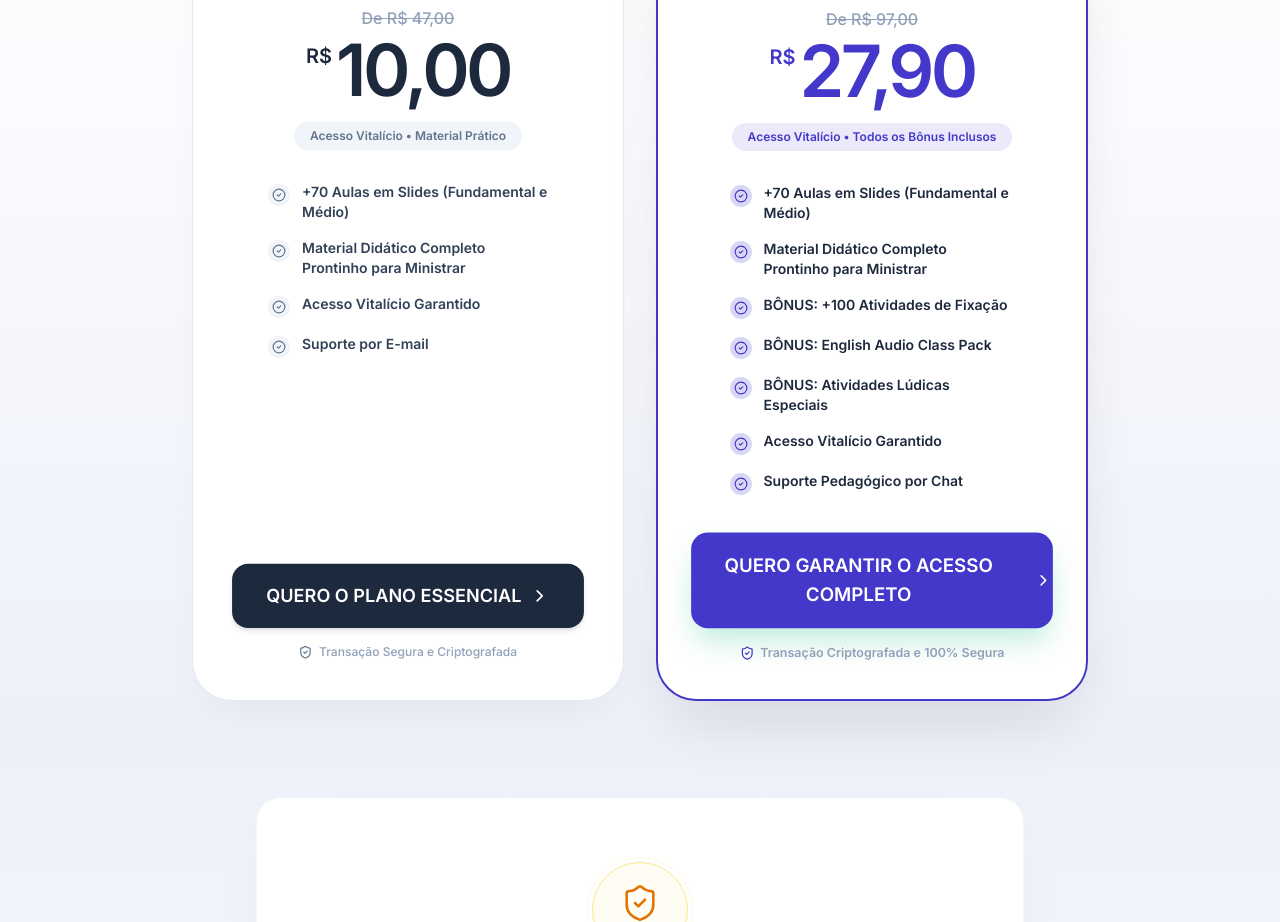
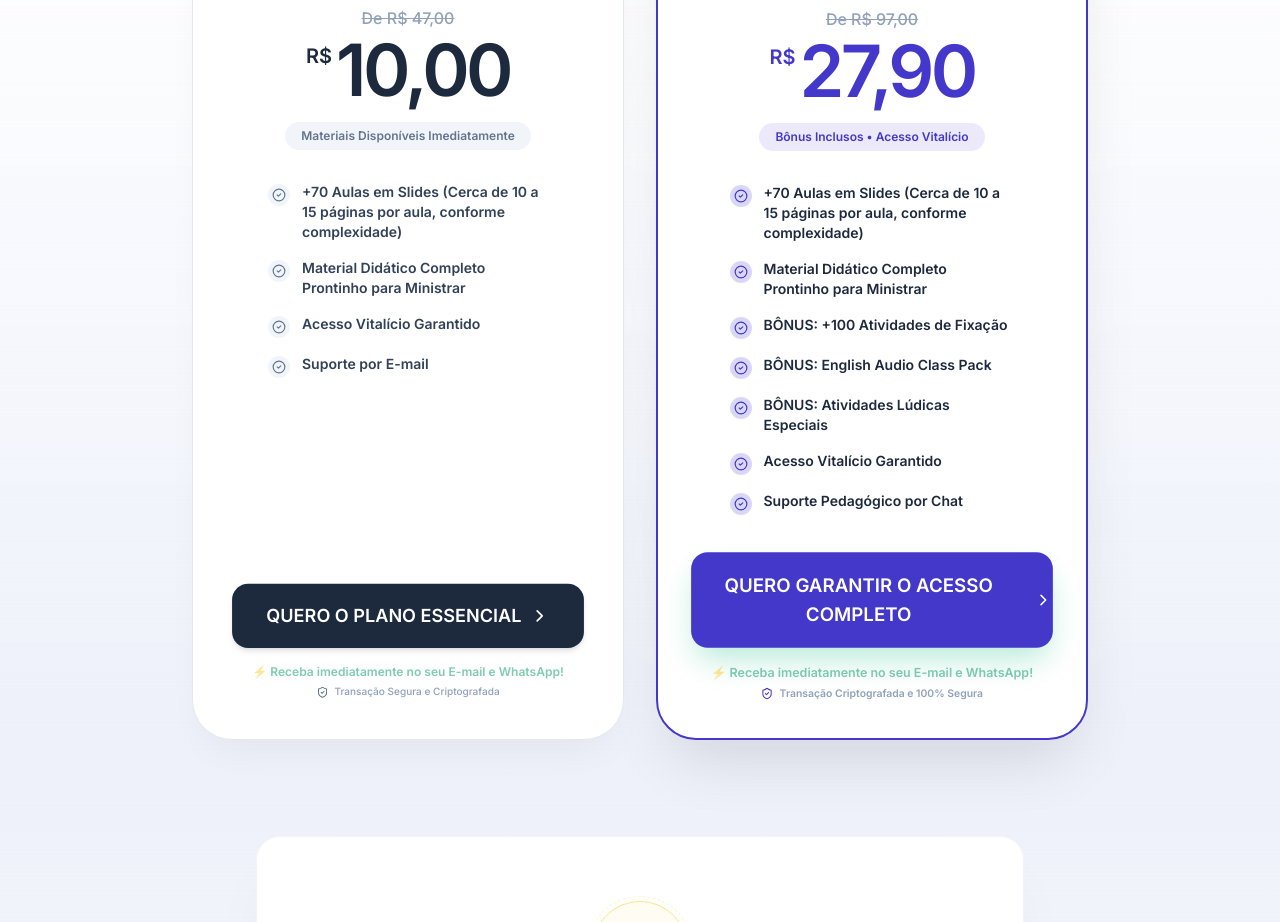
Before and after one commit to narutinfps-tech/ingles2, a React (Vite) app: page / in a window 1280 px wide. Shown: the part 9320-10242 px from the top of the page. Built offline with nearby package versions, Linux system fonts and the light colour scheme.

Commit message:
feat: update pricing section offer details
Clarify immediate material access and add detail regarding slide content quantity for better transparency.

```diff
--- a/src/App.tsx
+++ b/src/App.tsx
@@ -1122,14 +1122,14 @@ export default function App() {
                         <span className="text-slate-800 font-black text-6xl md:text-7xl tracking-tighter leading-none">10,00</span>
                       </div>
                       <p className="inline-block mt-4 text-slate-500 font-bold bg-slate-100 px-4 py-1.5 rounded-full text-xs">
-                        Acesso Vitalício • Material Prático
+                        Materiais Disponíveis Imediatamente
                       </p>
                     </div>
 
                     {/* Benefits List */}
                     <div className="space-y-4 mb-10 text-left max-w-[280px] mx-auto">
                       {[
-                        "+70 Aulas em Slides (Fundamental e Médio)",
+                        "+70 Aulas em Slides (Cerca de 10 a 15 páginas por aula, conforme complexidade)",
                         "Material Didático Completo Prontinho para Ministrar",
                         "Acesso Vitalício Garantido",
                         "Suporte por E-mail"
@@ -1161,9 +1161,14 @@ export default function App() {
                       QUERO O PLANO ESSENCIAL
                       <ChevronRight className="w-5 h-5" />
                     </a>
-                    <p className="mt-4 text-slate-400 text-xs flex items-center justify-center gap-1.5 font-medium">
-                      <ShieldCheck className="w-3.5 h-3.5 text-slate-500" /> Transação Segura e Criptografada
-                    </p>
+                    <div className="mt-4 flex flex-col items-center justify-center gap-1">
+                      <p className="text-emerald-600 text-xs font-bold animate-pulse flex items-center gap-1">
+                        ⚡ Receba imediatamente no seu E-mail e WhatsApp!
+                      </p>
+                      <p className="text-slate-400 text-[10px] flex items-center justify-center gap-1.5 font-medium">
+                        <ShieldCheck className="w-3 h-3 text-slate-500" /> Transação Segura e Criptografada
+                      </p>
+                    </div>
                   </motion.div>
                 </div>
               </motion.div>
@@ -1195,14 +1200,14 @@ export default function App() {
                         <span className="text-primary font-black text-6xl md:text-7xl tracking-tighter leading-none">27,90</span>
                       </div>
                       <p className="inline-block mt-4 text-primary font-bold bg-primary/10 px-4 py-1.5 rounded-full text-xs">
-                        Acesso Vitalício • Todos os Bônus Inclusos
+                        Bônus Inclusos • Acesso Vitalício
                       </p>
                     </div>
 
                     {/* Benefits List */}
                     <div className="space-y-4 mb-10 text-left max-w-[285px] mx-auto">
                       {[
-                        "+70 Aulas em Slides (Fundamental e Médio)",
+                        "+70 Aulas em Slides (Cerca de 10 a 15 páginas por aula, conforme complexidade)",
                         "Material Didático Completo Prontinho para Ministrar",
                         "BÔNUS: +100 Atividades de Fixação",
                         "BÔNUS: English Audio Class Pack",
@@ -1237,9 +1242,14 @@ export default function App() {
                       QUERO GARANTIR O ACESSO COMPLETO
                       <ChevronRight className="w-5 h-5" />
                     </a>
-                    <p className="mt-4 text-slate-400 text-xs flex items-center justify-center gap-1.5 font-semibold">
-                      <ShieldCheck className="w-3.5 h-3.5 text-primary" /> Transação Criptografada e 100% Segura
-                    </p>
+                    <div className="mt-4 flex flex-col items-center justify-center gap-1">
+                      <p className="text-emerald-600 text-xs font-bold animate-pulse flex items-center gap-1">
+                        ⚡ Receba imediatamente no seu E-mail e WhatsApp!
+                      </p>
+                      <p className="text-slate-400 text-[10px] flex items-center justify-center gap-1.5 font-semibold">
+                        <ShieldCheck className="w-3 h-3 text-primary" /> Transação Criptografada e 100% Segura
+                      </p>
+                    </div>
                   </motion.div>
                 </div>
               </motion.div>
@@ -1318,11 +1328,11 @@ export default function App() {
             {[
               {
                 q: "Como receberei o material?",
-                a: "O acesso é imediato após a confirmação do pagamento. Você receberá um e-mail com as instruções e o link prático para baixar todos os materiais direto na plataforma."
+                a: "O acesso é imediato após a confirmação do pagamento. Você receberá um e-mail e uma mensagem personalizada no WhatsApp com o link imediato para baixar todos os materiais e começar a utilizar."
               },
               {
                 q: "Como são apresentados os slides?",
-                a: "Os slides são entregues prontos em altíssima qualidade de resolução de imagem e design. Você pode utilizá-los de forma prática e imediata para ministrar suas aulas de inglês."
+                a: "Cada tema de slide conta com cerca de 10 a 15 páginas, variando de acordo com o grau de complexidade do assunto pedagógico. São entregues prontos em altíssima resolução, ideais para suas aulas."
               },
               {
                 q: "O pagamento é recorrente?",
```
